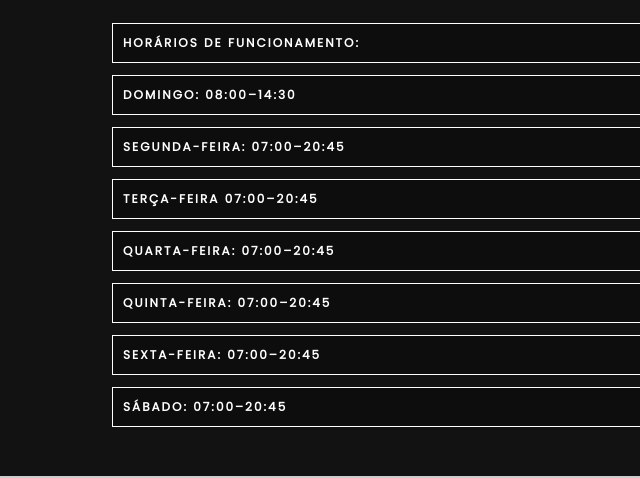
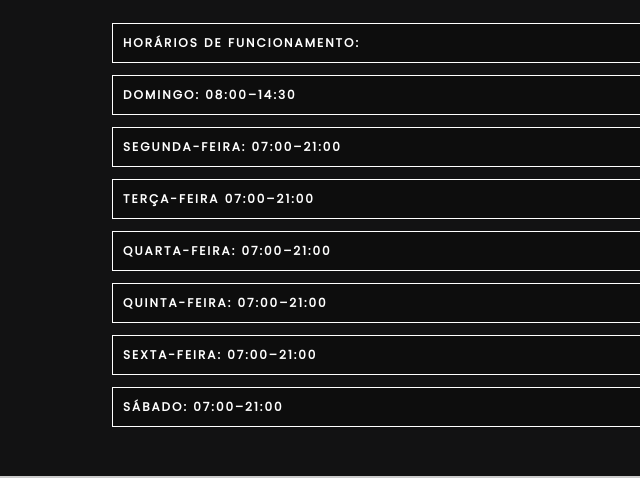
Before and after one commit to NiccolasCente/Supermercado-BomDemais, a plain HTML site: page index.html in a window 1280 px wide. Shown: the part 2000-2478 px from the top of the page, 522-1162 px from the left. Drawn offline with Linux system fonts and the light colour scheme.

Commit message:
atualizando index

```diff
--- a/index.html
+++ b/index.html
@@ -100,12 +100,12 @@
                 <p>Nosso endereço está localizado mais para baixo da página, se precisar de mais informações como: <strong>Endereço e Contato</strong>.</p><br>
                 <strong><p>Horários de Funcionamento:</p>
                 <p>Domingo:	        08:00–14:30</p>
-                <p>Segunda-Feira:	07:00–20:45</p>
-                <p>Terça-Feira	    07:00–20:45</p>
-                <p>Quarta-Feira:	07:00–20:45</p>
-                <p>Quinta-Feira:    07:00–20:45</p>
-                <p>Sexta-Feira:     07:00–20:45</p>
-                <p>Sábado:          07:00–20:45</p></strong>
+                <p>Segunda-Feira:	07:00–21:00</p>
+                <p>Terça-Feira	    07:00–21:00</p>
+                <p>Quarta-Feira:	07:00–21:00</p>
+                <p>Quinta-Feira:    07:00–21:00</p>
+                <p>Sexta-Feira:     07:00–21:00</p>
+                <p>Sábado:          07:00–21:00</p></strong>
             </div>
         </section>
     </div>
```
